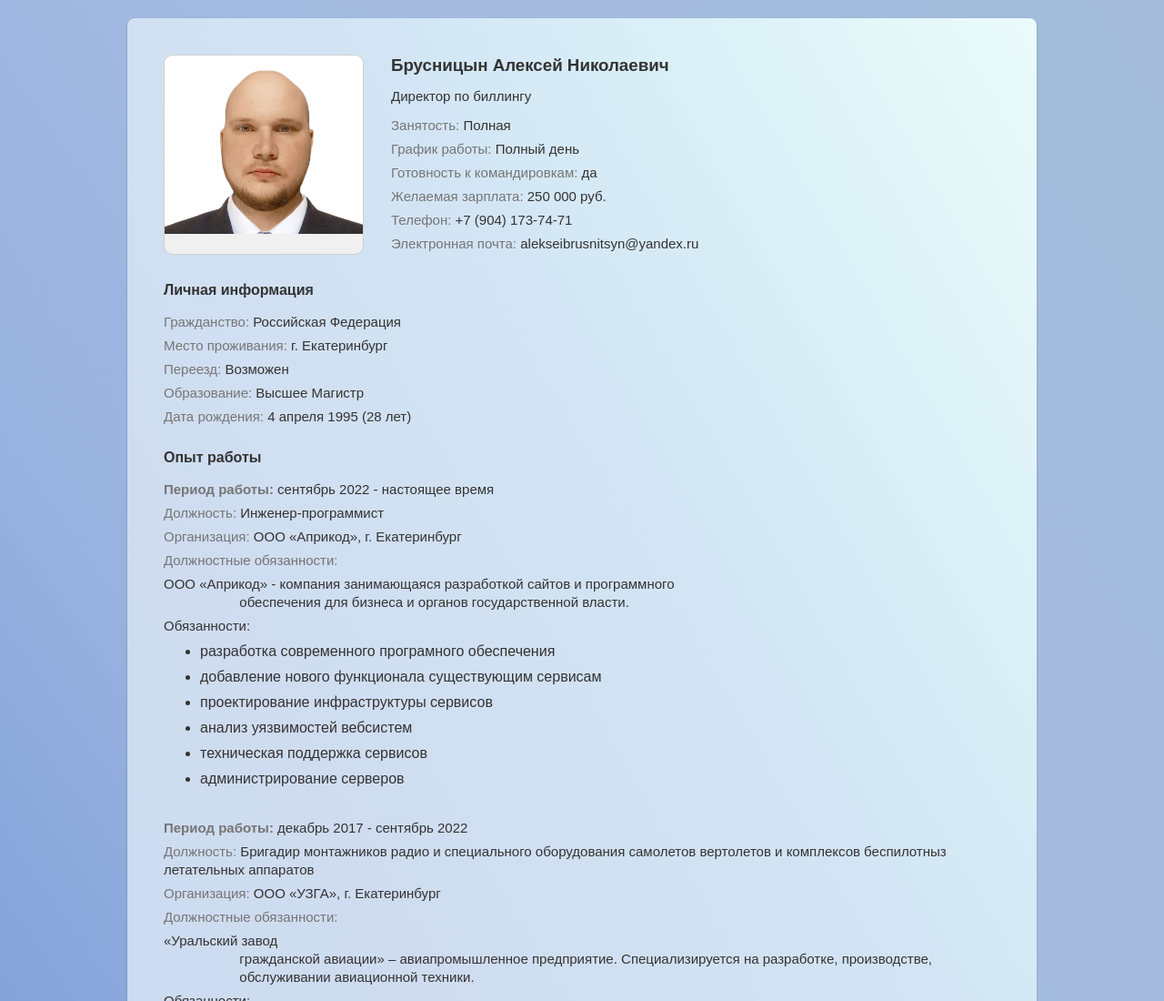
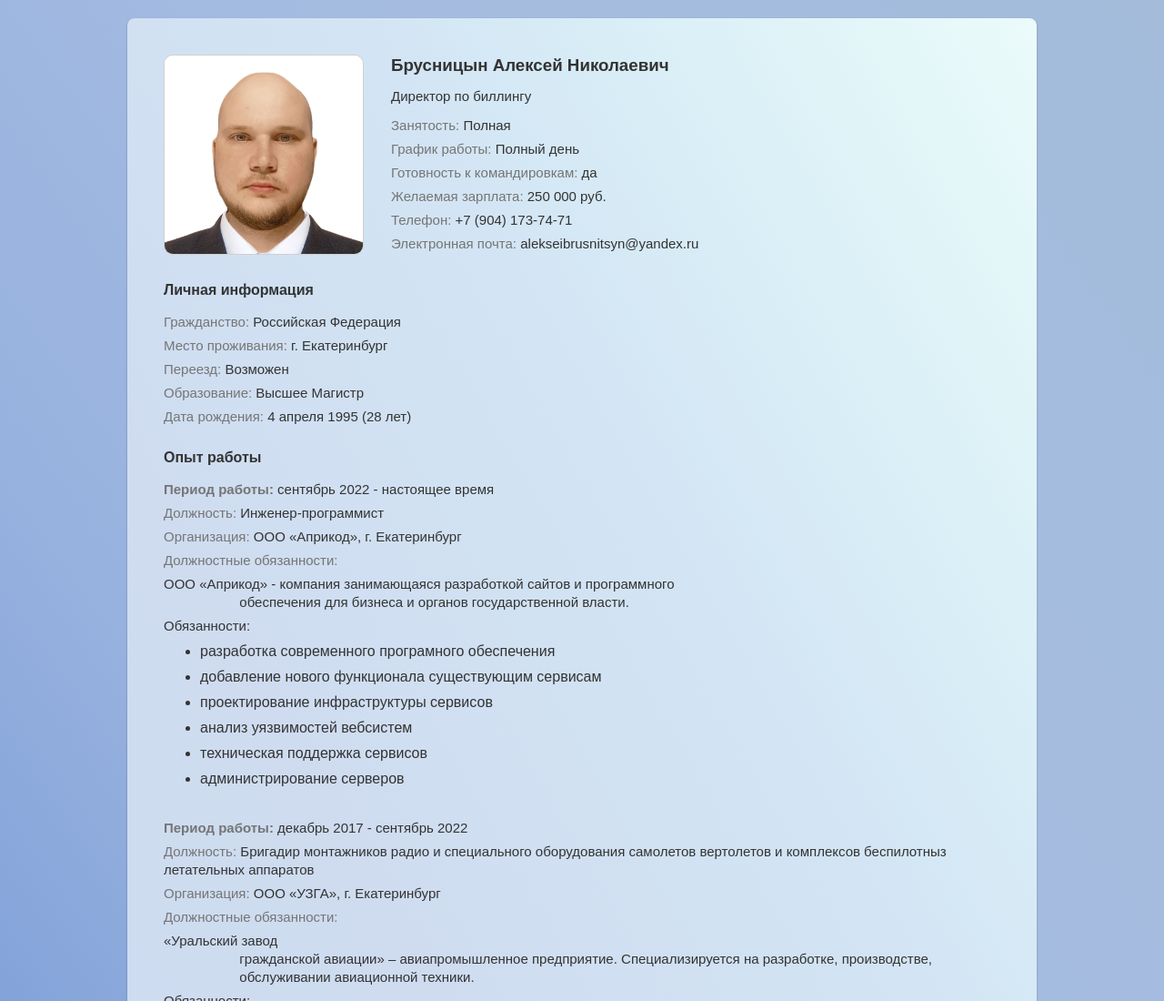
Before and after one commit to NemoRock/resume, a plain HTML site: page index.html in a window 1280 px wide. Shown: the top 1100 px of the page at 91% size. Drawn offline with Linux system fonts and the light colour scheme.

Commit message:
Update index.html

```diff
--- a/index.html
+++ b/index.html
@@ -13,7 +13,7 @@
     <div class="classic">
         <div class="flexbox">
             <div class="left" id="preview-photo"><img class="js-photo" src="lexa.png" alt="Коммерческий директор"
-                                                      style="width: 220px; margin-top: 0px; margin-left: 0px;">
+                                                      style="height: 220px; margin-top: 0px; margin-left: -16px;">
             </div>
             <div class="right">
                 <h3 id="preview-fullname" style="text-transform: capitalize;">Брусницын Алексей Николаевич</h3>
```
